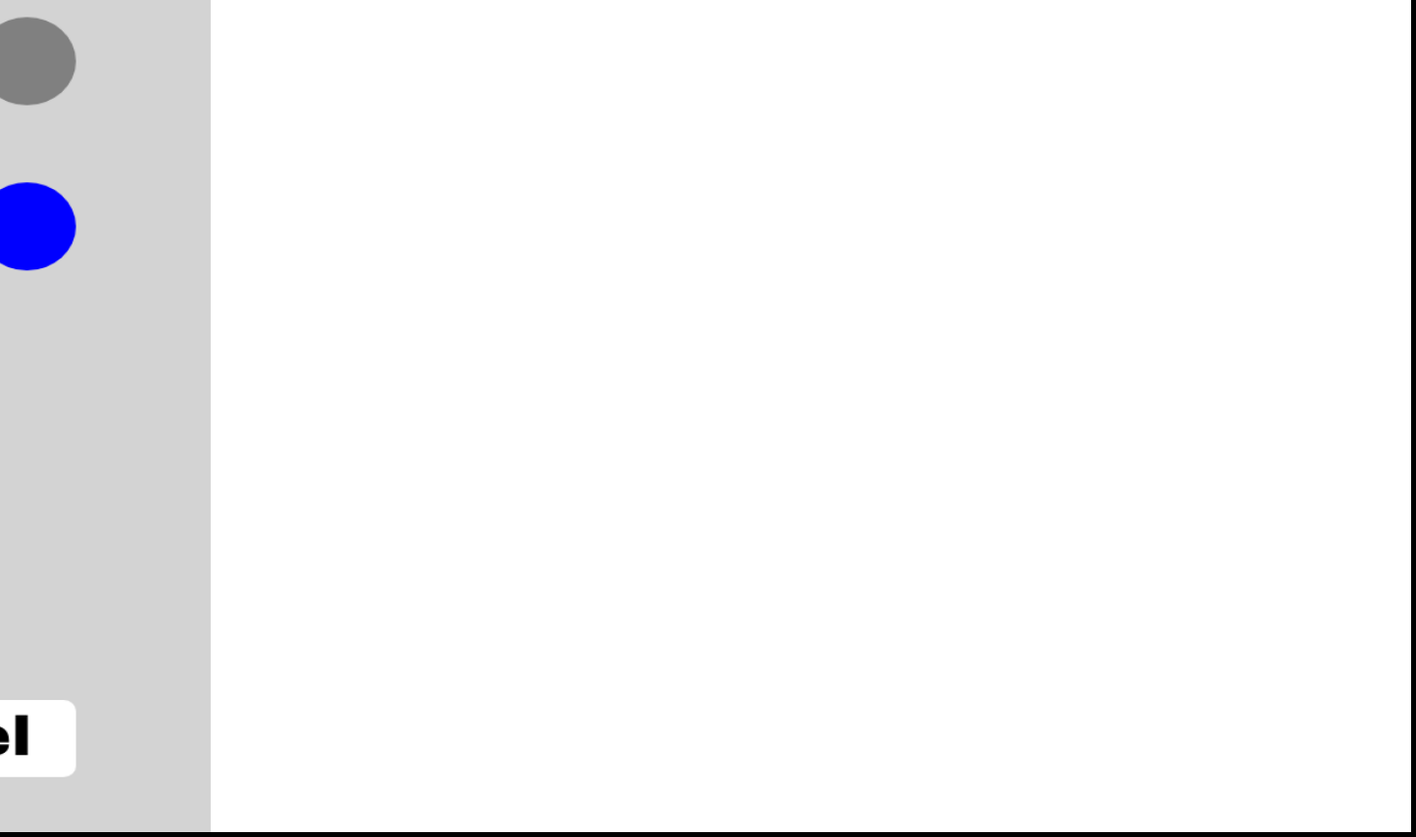
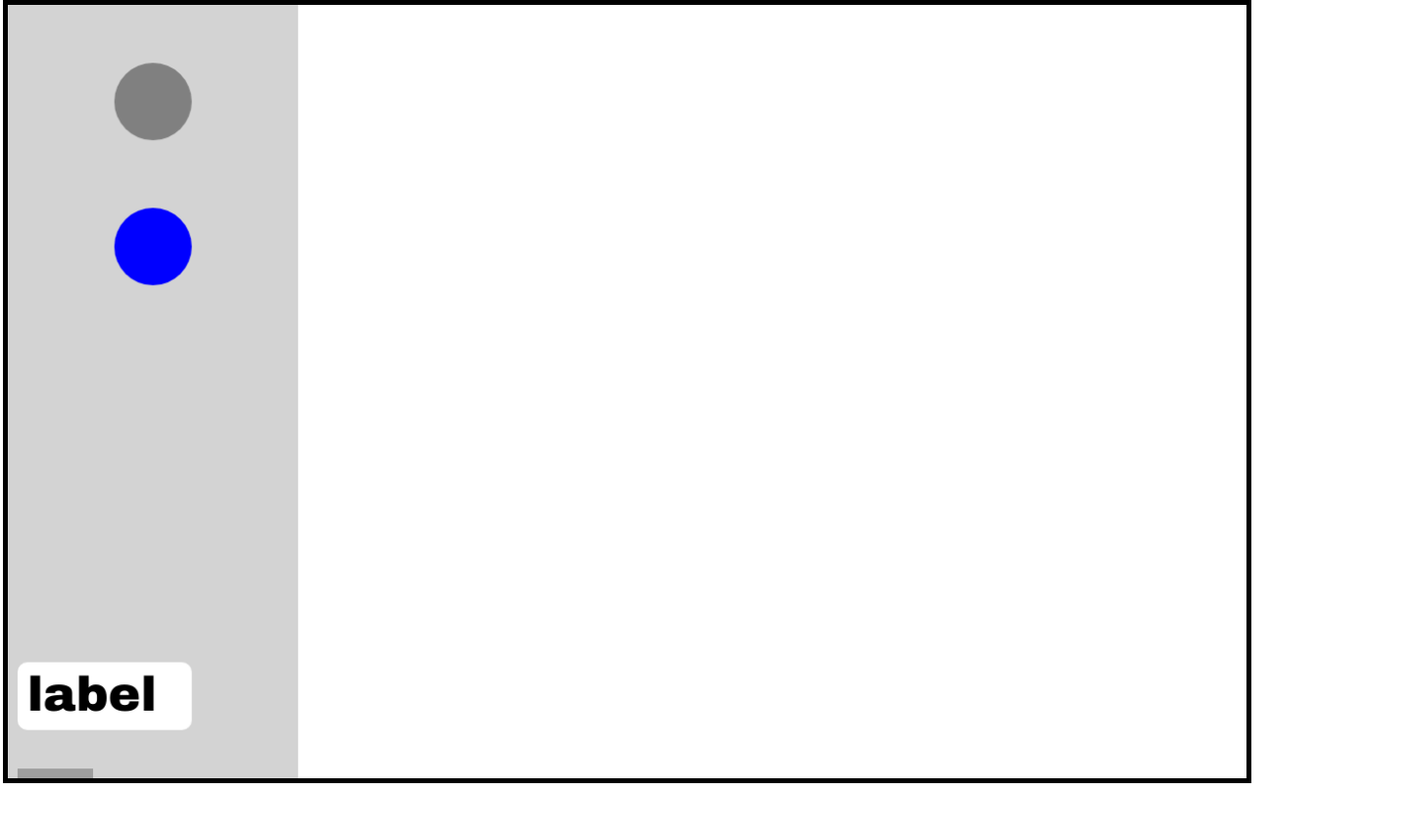
Before and after one commit to NguyenPham0608/Atom-Canvas, a plain HTML site: page index.html in a window 1280 px wide. Shown: the whole page at 98% size, 1445 px wide, since content can reach past the window. After the commit the page ends 800 px from the top, so only its background shows below. Drawn offline with Linux system fonts and the light colour scheme.

Commit message:
Update style.css

```diff
--- a/style.css
+++ b/style.css
@@ -1,7 +1,12 @@
+*{
+    margin: 0;
+    padding: 0;
+    box-sizing: border-box;
+}
 #canvas1{
     background-color: rgb(255, 255, 255);
-    width: 1600px;
-    height: 900px;
+    max-width: 100%;
+    max-height: 100%;
     background-size: cover;
     position: absolute;
     top: 50%;
@@ -9,4 +14,5 @@
     transform: translate(-50%,-50%);
     border: 5px solid black;
     overflow: -moz-hidden-unscrollable;
+
 }
```
